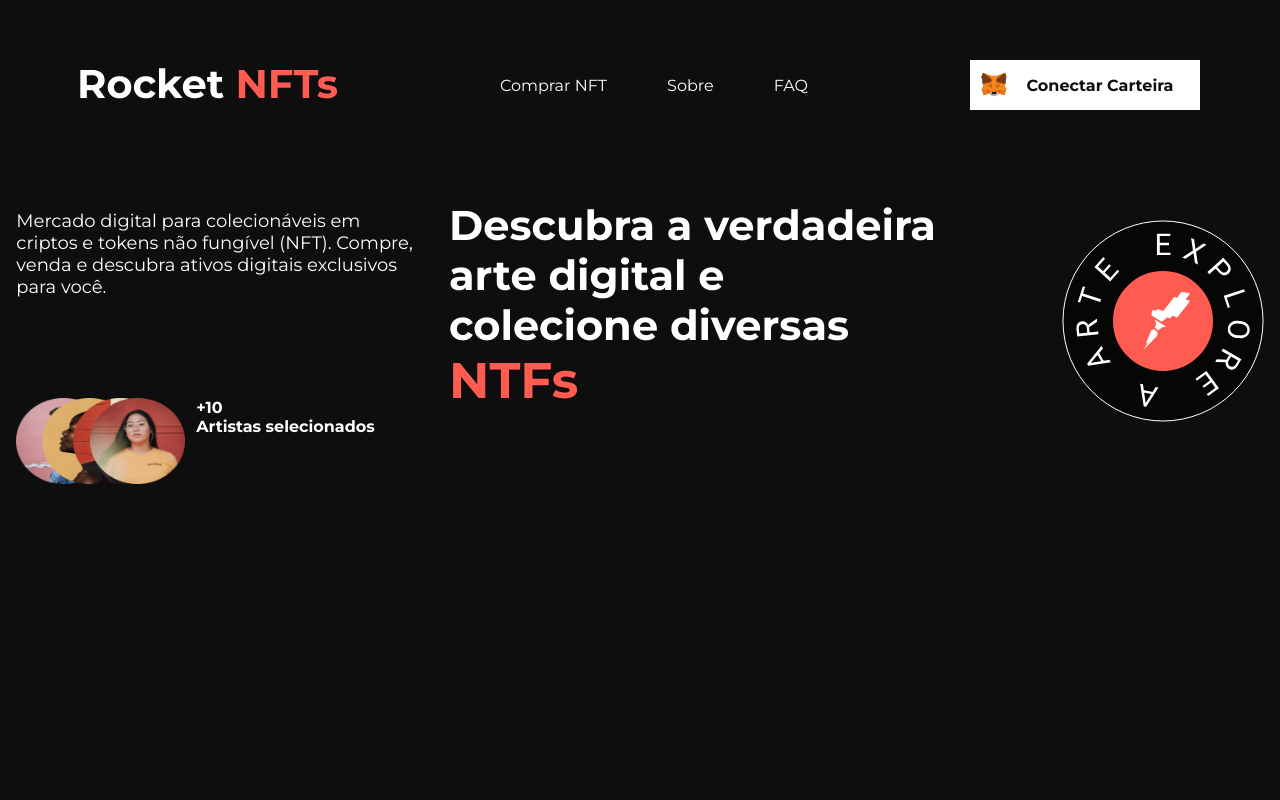
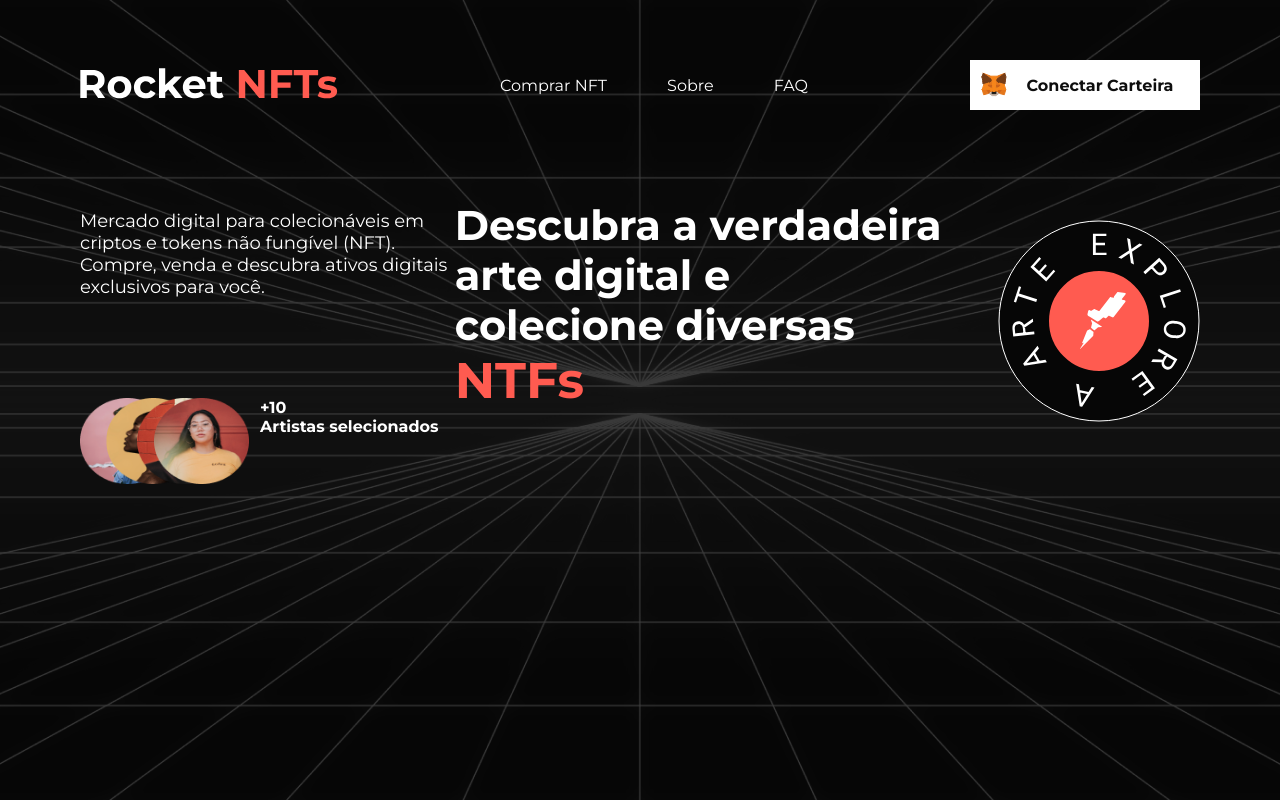
Before and after one commit to ronanrood/desafioRocketNTF, a plain HTML site: page index.html in a window 1280 px wide. Drawn offline with Linux system fonts and the light colour scheme.

Commit message:
main
adicionando o backgrond

```diff
--- a/style.css
+++ b/style.css
@@ -7,6 +7,14 @@
 }
 body{
     background-color: #0e0e0e;
+}
+main{
+    background-image: url("assets/background.png");
+    background-repeat: repeat;
+    background-position: center;
+    height: 100vh;
+    width: 100vw;
+    position: absolute;
 }
 nav{
     display: flex;
@@ -49,9 +57,10 @@ nav{
 }
 .headerContent{
     display: flex;
-    justify-content: space-around;
+    justify-content: space-between;
     width: 100%;
     align-items: center;
+    padding: 0px 80px;
 }
 .headerArtist{
     width: 400px;
```
Also changed, not shown: index.html (+2 -0 lines).
